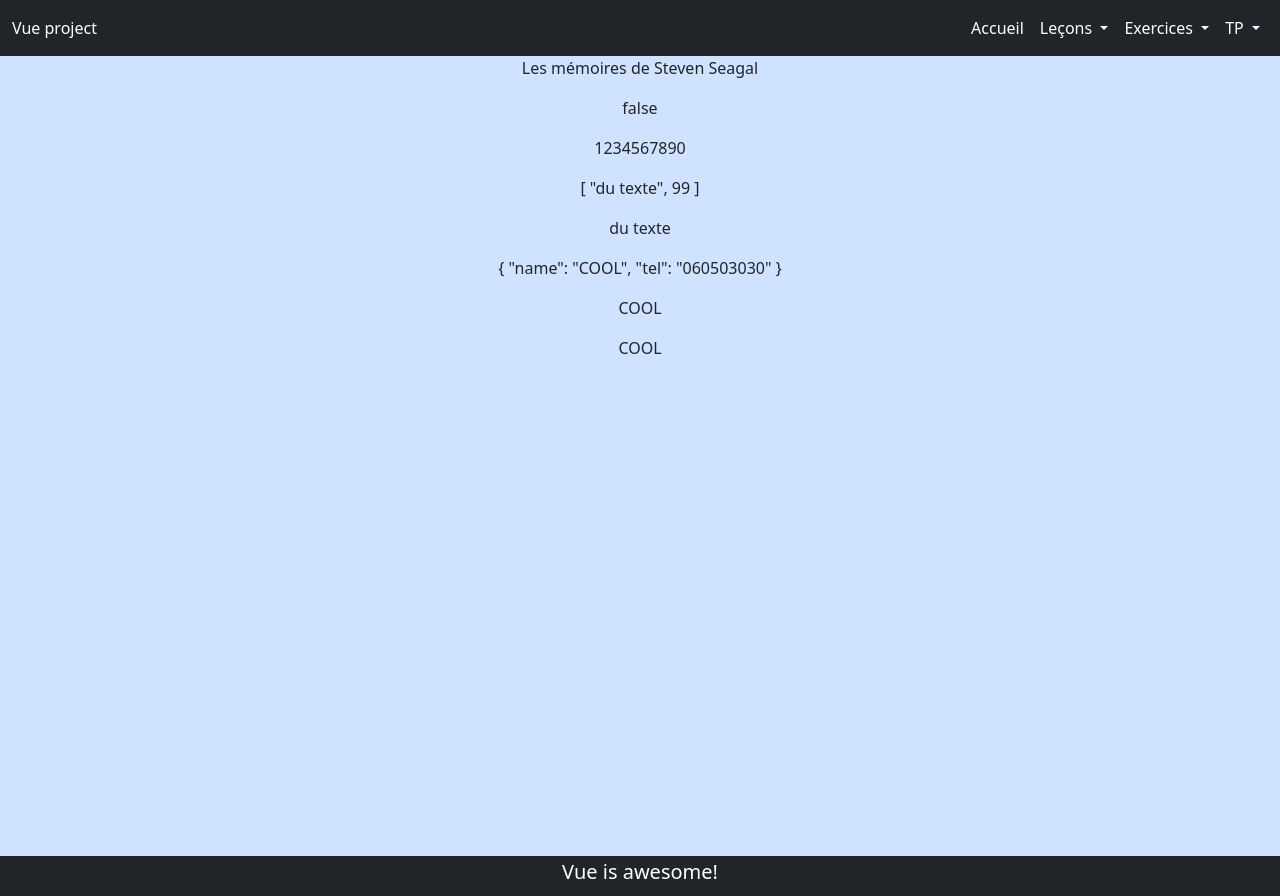
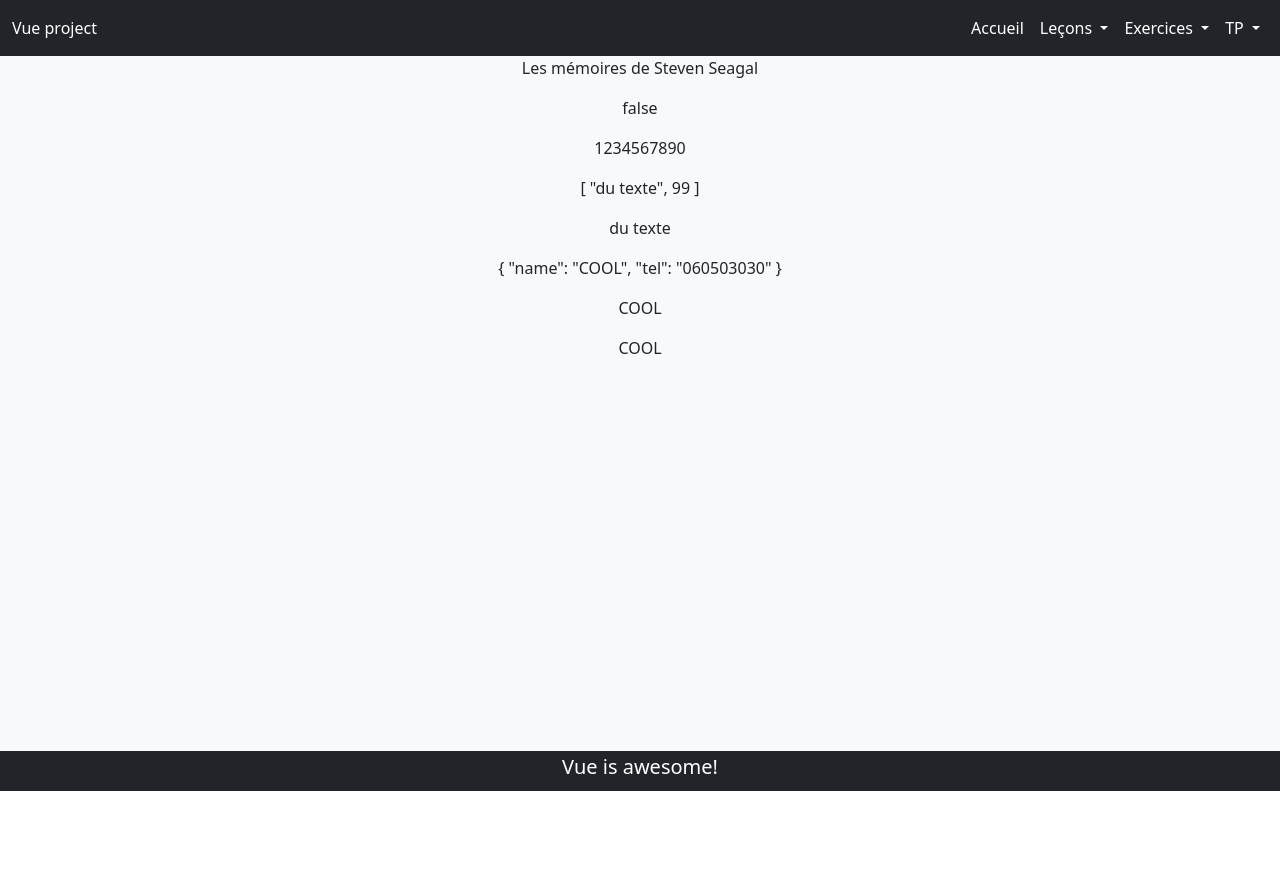
Before and after one commit to SophieHervieu/vue-project, a Vue app: page /exo-interpolation in a window 1280 px wide. After the commit the page ends 800 px from the top, so only its background shows below. Built offline with nearby package versions, Linux system fonts and the light colour scheme.

Commit message:
même exercice que précédemment mais avec des classes

```diff
--- a/src/components/shared/NavBar.vue
+++ b/src/components/shared/NavBar.vue
@@ -50,6 +50,7 @@
               <li><a class="dropdown-item" href="#">Computed Proporties</a></li>
               <li><router-link class="nav-link active" aria-current="page" to="/exo-watchers">Watchers</router-link></li>
               <li><router-link class="nav-link active" aria-current="page" to="/exo-dynamic-styling">Dynamic Styling</router-link></li>
+              <li><router-link class="nav-link active" aria-current="page" to="/exo-dynamic-styling-class">Dynamic Styling (classes)</router-link></li>
               <li><router-link class="nav-link active" aria-current="page" to="/exo-conditional-rendering">Conditional Rendering (v-if)</router-link></li>
               <li><a class="dropdown-item" href="#">List Rendering (v-for)</a></li>
               <li><a class="dropdown-item" href="#">Props</a></li>
--- a/src/router/index.js
+++ b/src/router/index.js
@@ -66,6 +66,11 @@ const router = createRouter({
             name: 'Exo-Dynamic-Styling',
             component: () => import('../views/exo/DynamicStyling.vue')
         },
+        {
+            path: '/exo-dynamic-styling-class',
+            name: 'Exo-Dynamic-Styling-Class',
+            component: () => import('../views/exo/DynamicStylingClasses.vue')
+        },
         //! ----------------------------TP Views routes ----------------------------
         {
             path: '/tp-data-binding',
--- a/src/style.css
+++ b/src/style.css
@@ -34,6 +34,10 @@ body {
 h1 {
   font-size: 3.2em;
   line-height: 1.1;
+}
+
+div {
+  min-height: auto !important;
 }
 
 button {
--- a/src/views/exo/ConditionalRendering.vue
+++ b/src/views/exo/ConditionalRendering.vue
@@ -38,6 +38,6 @@ const condition = computed(() => {
 
 <style scoped lang="css">
 .mainDiv {
-  height: 84.8vh;
+  min-height: 84.8vh !important;
 }
 </style>
--- a/src/views/exo/DynamicStyling.vue
+++ b/src/views/exo/DynamicStyling.vue
@@ -1,5 +1,5 @@
 <template>
-  <div>
+  <div class="mainDiv">
     <h1 class="my-3">Dynamic Styling (inline)</h1>
     <div class="d-flex justify-content-center">
       <div class="card mx-3 mt-5"  :style="{ backgroundColor: firstCardColor }" @click="toggleColor('first')">
@@ -40,4 +40,7 @@ const toggleColor = (card) => {
 </script>
 
 <style scoped lang="css">
+.mainDiv {
+  min-height: 84.8vh !important;
+}
 </style>
--- /dev/null
+++ b/src/views/exo/DynamicStylingClasses.vue
@@ -0,0 +1,62 @@
+<template>
+  <div class="mainDiv">
+    <h1 class="my-3">Dynamic Styling (inline)</h1>
+    <div class="d-flex justify-content-center">
+      <div class="card mx-3 mt-5" v-bind:class="firstCardClass" @click="toggleColor('first')">
+        <div class="card-body">
+          <p class="card-text">Card title</p>
+        </div>
+      </div>
+      <div class="card mx-3 mt-5" v-bind:class="secondCardClass" @click="toggleColor('second')">
+        <div class="card-body">
+          <p class="card-text">Card title</p>
+        </div>
+      </div>
+    </div>
+  </div>
+</template>
+
+<script setup lang='js'>
+import { ref } from 'vue'
+
+const initialClasses = {
+  first: 'bg-aquamarine',
+  second: 'bg-palevioletred',
+};
+
+const firstCardClass = ref(initialClasses.first);
+const secondCardClass = ref(initialClasses.second);
+
+const toggleColor = (card) => {
+  if (card === 'first') {
+    firstCardClass.value =
+      firstCardClass.value === initialClasses.first ? 'bg-red' : initialClasses.first;
+  } else if (card === 'second') {
+    secondCardClass.value =
+      secondCardClass.value === initialClasses.second ? 'bg-green' : initialClasses.second;
+  }
+};
+
+</script>
+
+<style scoped lang="css">
+.mainDiv {
+  min-height: 84.8vh !important;
+}
+
+.bg-aquamarine {
+  background-color: aquamarine;
+}
+
+.bg-palevioletred {
+  background-color: palevioletred;
+}
+
+.bg-red {
+  background-color: red;
+}
+
+.bg-green {
+  background-color: green;
+}
+</style>
--- a/src/views/exo/TextInterpolationExo.vue
+++ b/src/views/exo/TextInterpolationExo.vue
@@ -1,5 +1,5 @@
 <template>
-  <div class="bg-primary-subtle">
+  <div class="mainDiv bg-light">
     <p>{{ nomLivre }}</p>
     <p>{{ isAvailable }}</p>
     <p>{{ bunchOfNumbers }}</p>
@@ -25,4 +25,7 @@ const object = ref({name:"COOL", tel:"060503030"});
 </script>
 
 <style scoped lang="css">
+.mainDiv {
+  min-height: 86.9vh !important;
+}
 </style>
--- a/src/views/exo/Watchers.vue
+++ b/src/views/exo/Watchers.vue
@@ -23,6 +23,6 @@ watch(leNombre, (newValue) => {
 
 <style scoped lang="css">
 .container {
-  height: 80.4vh;
+  min-height: 80.4vh !important;
 }
 </style>
--- a/src/views/tp/Reactivity.vue
+++ b/src/views/tp/Reactivity.vue
@@ -1,5 +1,5 @@
 <template>
-  <div>
+  <div class="mainDiv">
     <h1 class="my-3">Le numéro gagnant</h1>
     <div class="d-flex justify-content-center my-5">
       <button @click="incrementOne()" class="bg-success">+1</button>
@@ -47,4 +47,7 @@ watch(numberToIncrement, (newValue) => {
 </script>
 
 <style scoped lang="css">
+.mainDiv {
+  min-height: 84.8vh !important;
+}
 </style>
--- a/src/views/tp/TpDataBinding.vue
+++ b/src/views/tp/TpDataBinding.vue
@@ -1,5 +1,5 @@
 <template>
-  <div>
+  <div class="mainDiv">
     <h1 class="p-3">TP DataBinding - Profile User</h1>
     <div class="border rounded-3 bg-body-tertiary mx-auto d-flex flex-column align-items-center justify-content-center w-25">
       <img v-bind:src="image" class="card-img my-4">
@@ -27,6 +27,10 @@ function agePlusTen() {
 </script>
 
 <style scoped lang="css">
+.mainDiv {
+  min-height: 86.9vh !important;
+}
+
 img {
   width: 200px;
   height: 200px;
--- a/src/views/tp/TpEventBinding.vue
+++ b/src/views/tp/TpEventBinding.vue
@@ -1,5 +1,5 @@
 <template>
-  <div class="d-flex flex-column">
+  <div class="mainDiv d-flex flex-column">
     <h1 class="mb-3">TP EventBinding</h1>
     <form>
       <input type="text" id="fname" name="fname" @keyup="capterInput($event)"><br>
@@ -43,4 +43,7 @@ const props = defineProps({
 </script>
 
 <style scoped lang="css">
+.mainDiv {
+  min-height: 86.9vh !important;
+}
 </style>
```
